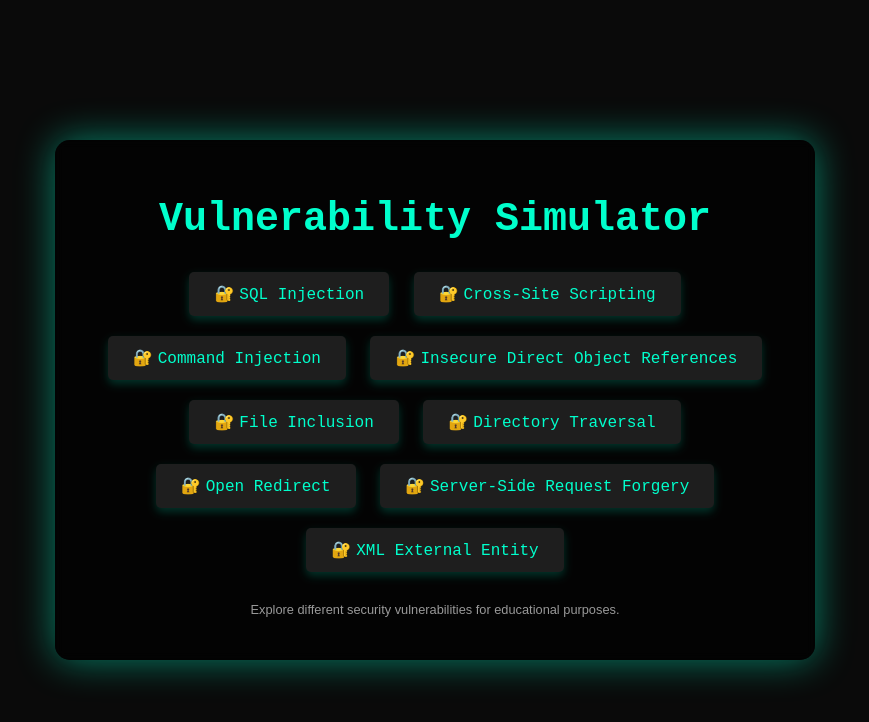
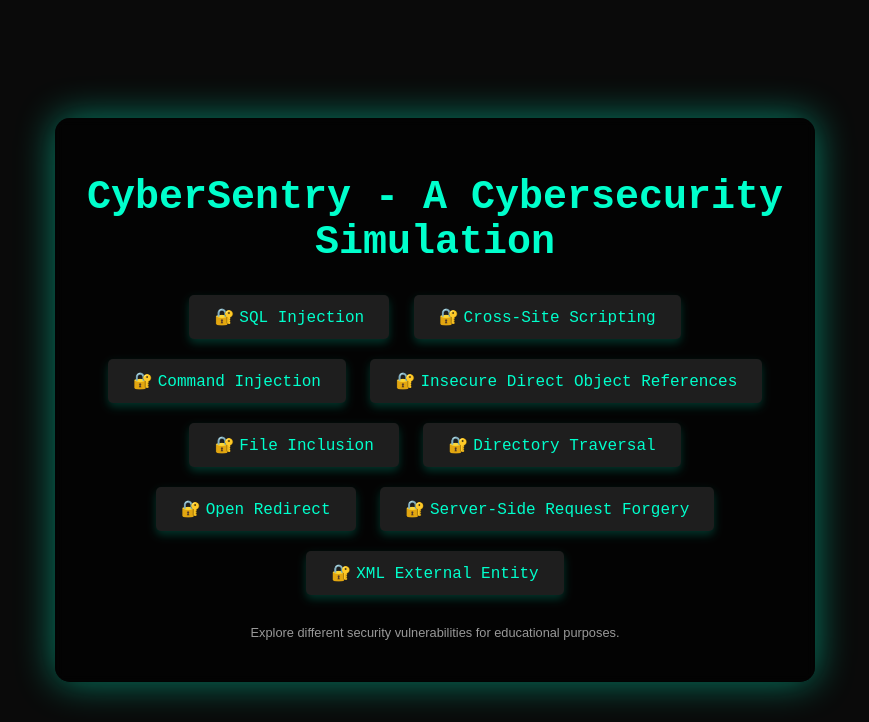
Before and after one commit to JainSneha6/CyberSentry, a Flask app: page / in a window 1280 px wide. Shown: the top 722 px of the page, without its empty margins (205-1074 px from the left). Run offline with Flask 3, Linux system fonts and the light colour scheme.

Commit message:
Project completed!!

```diff
--- a/templates/home.html
+++ b/templates/home.html
@@ -97,7 +97,7 @@
 
 <body>
     <div class="container">
-        <h1>Vulnerability Simulator</h1>
+        <h1>CyberSentry - A Cybersecurity Simulation</h1>
         <nav>
             <a href="{{ url_for('sql_injection') }}">SQL Injection</a>
             <a href="{{ url_for('xss') }}">Cross-Site Scripting</a>
```
